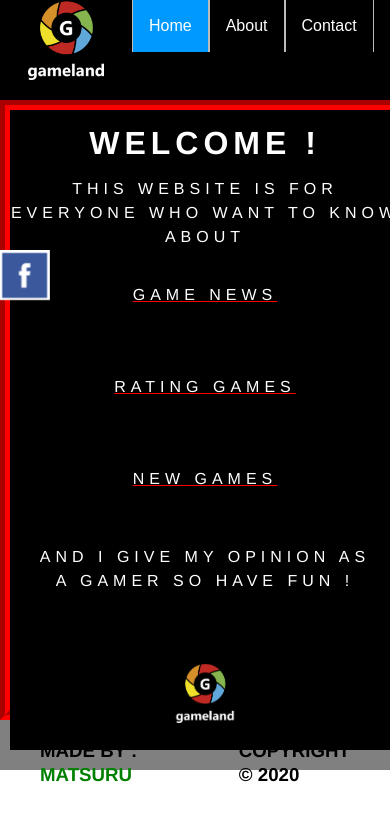
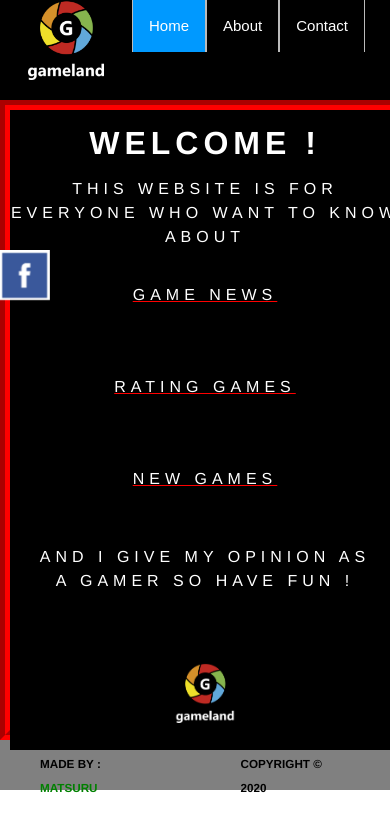
Before and after one commit to matsuru0/gameland, a plain HTML site: page index.html in a window 390 px wide. Drawn offline with Linux system fonts and the light colour scheme.

Commit message:
style.css

```diff
--- a/style.css
+++ b/style.css
@@ -34,6 +34,7 @@ body{
 	text-transform: uppercase;
 	width: 100%;
 	clear:left;
+	font-size:15px;
 }
 #footer h3{
 	padding: 0px 40px 0px 40px;
@@ -149,8 +150,15 @@ li a:hover:not(.active){
 /* ###Responsive website###*/
 
 @media screen and (max-width: 800px) {
+  #header{
+  	font-size: 15px;
+  }
   #content{
   	width: 100%;
   	float:left;
+  	height: 620px;
+  }
+  #footer {
+  	font-size:10px;
   }
 }
```
